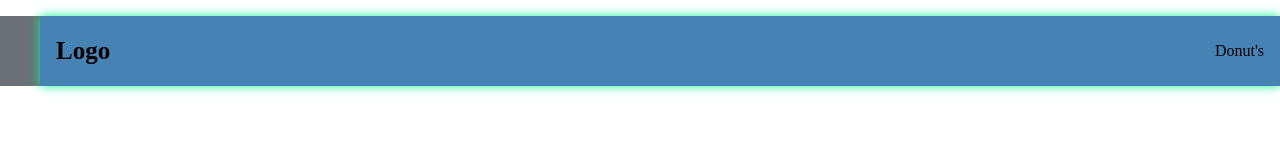
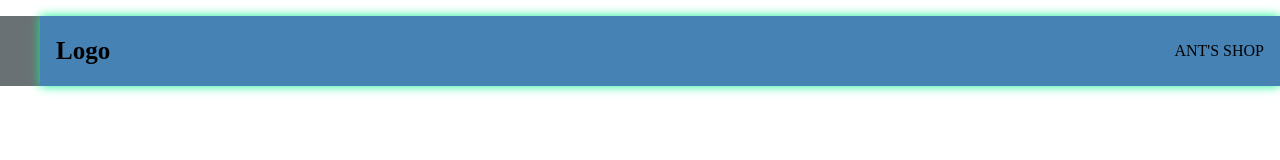
Before and after one commit to adis-omurov/builder, a React (Create React App) app: page / in a window 1280 px wide. Shown: the top 160 px of the page. Built offline with nearby package versions, Linux system fonts and the light colour scheme; a web font is replaced by a local one.

Commit message:
Rename Ants shop

```diff
--- a/src/component/Nav/Nav.js
+++ b/src/component/Nav/Nav.js
@@ -4,7 +4,7 @@ const Nav =() =>{
     return(
         <div className={classes.Logo}>
             {/* <img src={logo} alt={"Dont's"} /> */}
-            <div>Donut's</div>
+            <div>ANT'S SHOP</div>
         </div>
     )
 }
```
